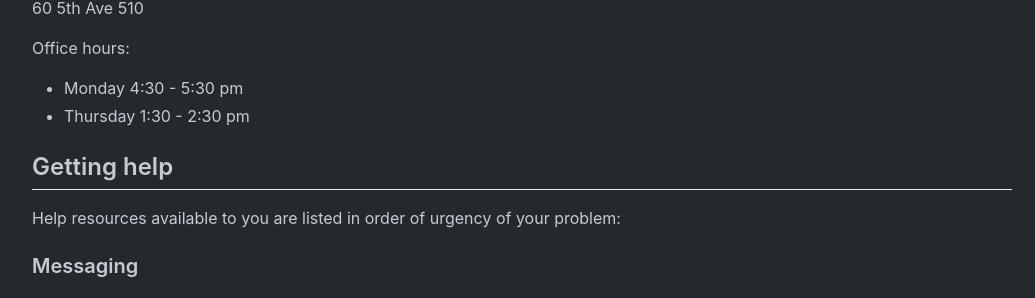
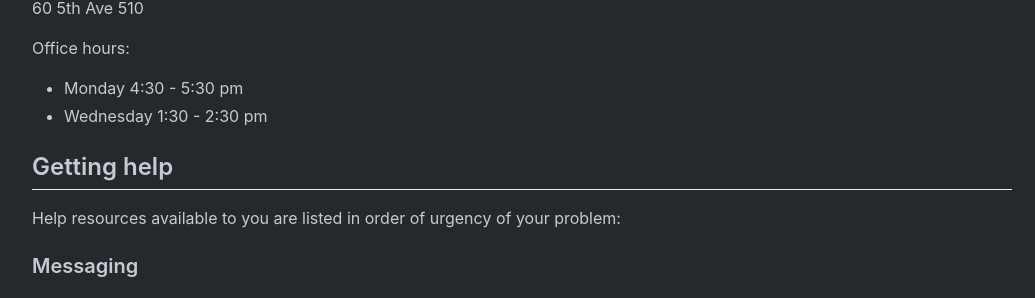
Before and after one commit to nyu-daniel-zint/intro-to-computer-science-2024-spring, a Jekyll site: the page built from content/syllabus.md, in a window 1280 px wide and 900 px high, scrolled down 823 px. Shown: the part 154-452 px from the top of the window, without its empty margins (118-1153 px from the left). Built offline with Jekyll 4.4.1, drawn with Linux system fonts in a browser that asks for light colours; comment, search, counter and statistics services are not loaded.

Commit message:
update office hours

```diff
--- a/content/syllabus.md
+++ b/content/syllabus.md
@@ -40,7 +40,7 @@ daniel.zint@nyu.edu
 Office hours:
 
 - Monday 4:30 - 5:30 pm
-- Thursday 1:30 - 2:30 pm
+- Wednesday 1:30 - 2:30 pm
 
 ## Getting help
 
```
